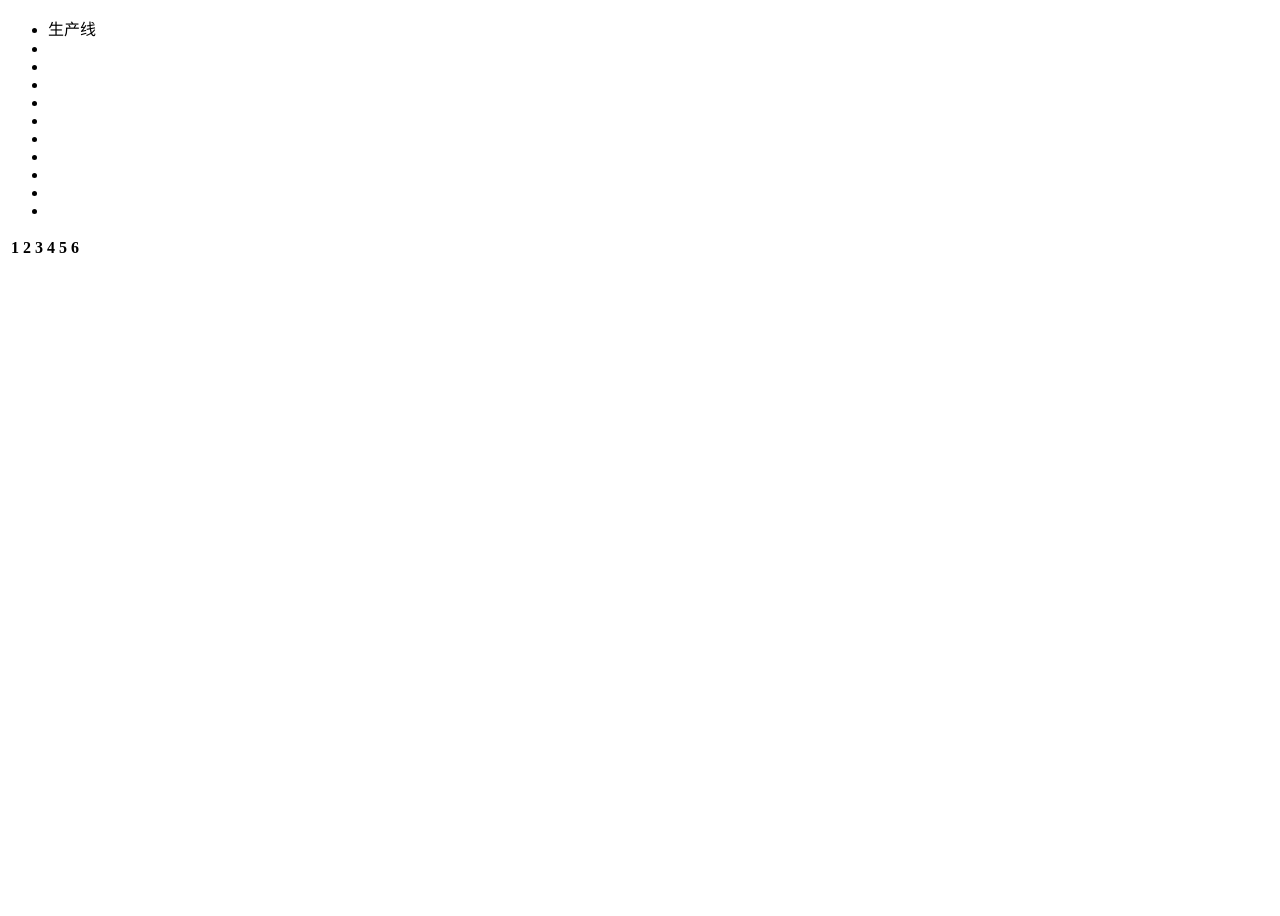
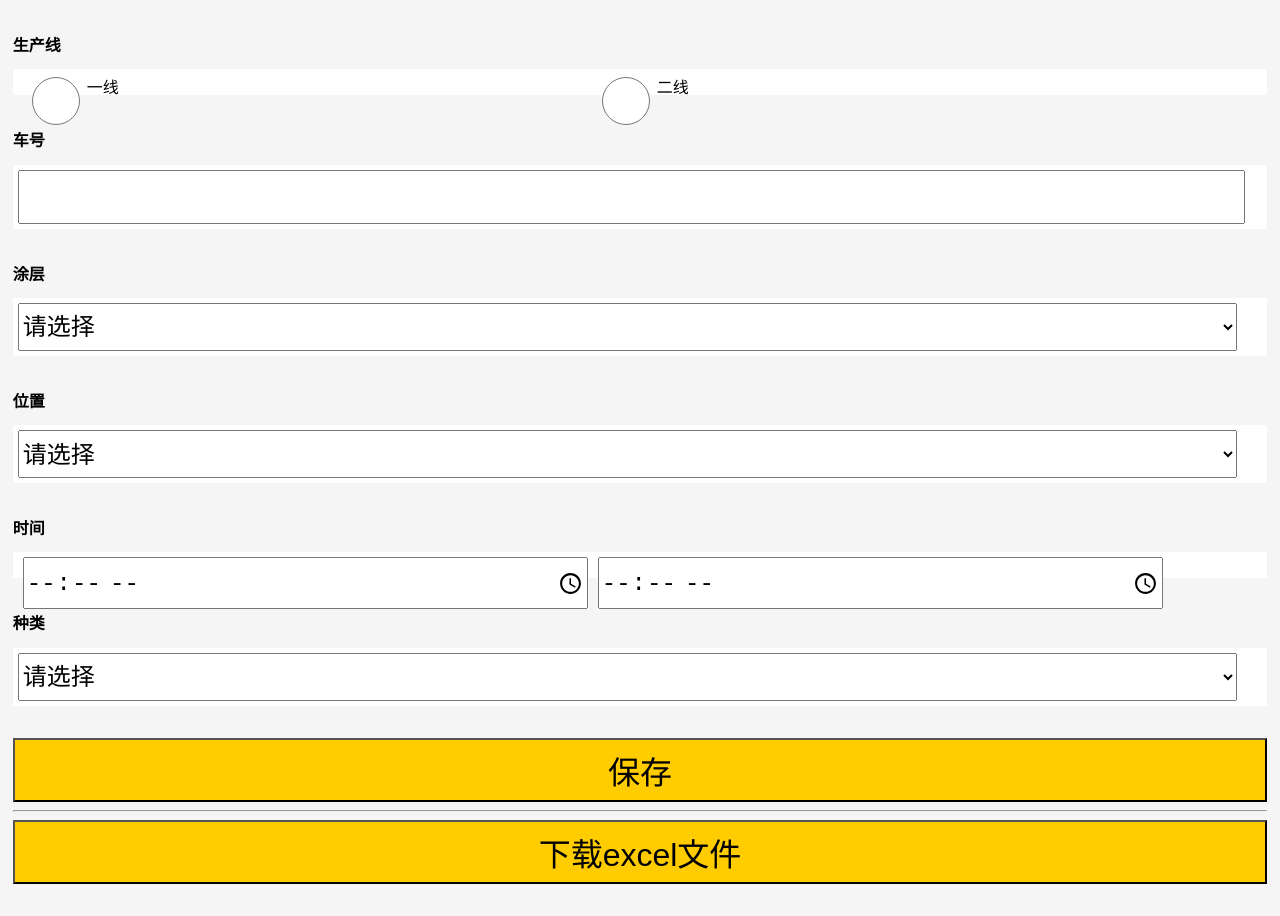
Before and after one commit to tolozine/tolozine.github.io, a plain HTML site: page Recode.html in a window 1280 px wide. Before the commit the page ends 800 px from the top, so only its background shows below. Drawn offline with Linux system fonts and the light colour scheme.

Commit message:
Update Recode.html
add

```diff
--- a/Recode.html
+++ b/Recode.html
@@ -1,31 +1,114 @@
 <!DOCTYPE html>
-
 <html lang="en" xmlns="http://www.w3.org/1999/xhtml">
 <head>
     <meta charset="utf-8" />
     <title>BW Recode Mobile data</title>
+    <style>
+        body{
+            margin:2em auto; padding:0; width:98%;
+            background:#f5f5f5;
+            font:24px;
+        }
+        ul,li{ margin:0; padding:0; list-style:none;}
+        li{ margin:2em 0em; clear:both;}
+
+        li h2{ font-weight:bold; font-size:1em;}
+
+        li.input{
+            margin:5%;
+            width:94%;
+        }
+        li .radio{
+            width:10%;
+            float:left;
+        }
+        li input, li select{
+            width:98%;
+            height:2em;
+            font-size:24px;
+        }
+        li .half{
+            width:45%;
+            float:left;
+            margin:0 5px;
+        }
+        .bg{
+            padding:5px;
+            background:#fff;
+            clear:both;
+            min-height:1em;
+        }
+        .btn{
+            width:100%;
+            margin:0 auto;
+            height:2em;
+            line-height:2em;
+            font-size:2em;
+            background:#ffcc00;
+         }
+    </style>
 </head>
 <body>
 <ul id="info_input">
-    <li>生产线</li>
-    <li></li>
-    <li></li>
-    <li></li>
-    <li></li>
-    <li></li>
-    <li></li>
-    <li></li>
-    <li></li>
-    <li></li>
-    <li></li>
+    <li>
+        <h2>生产线</h2>
+        <div class="bg">
+           <div class="half"> <input type="radio" class="radio" id="Line1" value="Line1" name="line" /><label for="Line1">一线</label> </div>
+           <div class="half"> <input type="radio" class="radio" id="Line2" value="Line2" name="line" /><label for="Line2">二线</label> </div>
+       </div>
+    </li>
+
+    <li>
+        <h2>车号</h2>
+        <div class="bg"><input id="id" value="" /></div>
+    </li>
+
+    <li><h2>涂层</h2>
+        <div class="bg">
+            <select name="layer" id="layer">
+              <option value="">请选择</option>
+              <option value="/">请选择</option>
+            </select>
+        </div>
+    </li>
+
+    <li>
+    <h2>位置</h2>
+       <div class="bg">
+        <select name="position" id="position">
+              <option value="">请选择</option>
+            </select>
+       </div>
+    </li>
+
+    <li><h2>时间</h2>
+         <div class="bg">
+            <input id="time1" type="time" class="half" value="" /><input id="time2" type="time"  class="half" value="" />
+          </div>
+    </li>
+
+    <li><h2>种类</h2>
+        <div class="bg">
+
+        <select name="type" id="type">
+              <option value="">请选择</option>
+            </select>
+
+
+        </div>
+    </li>
 </ul>
+<div><input type="submit" value="保存" class="btn" /></div>
+<hr>
+<div><input type="submit" value="下载excel文件" class="btn" /></div>
+
 </body>
 </html>
-<table id="info_result">
-<tr>
-    <th>1</th><th>2</th><th>3</th><th>4</th><th>5</th><th>6</th>
-</tr>
-<tr>
-    <td></td><td></td><td></td><td></td><td></td><td></td>
-</tr>
+<table id="info_result" style="display:none;">
+    <tr>
+        <th>生产线</th><th>车号</th><th>涂层</th><th>位置</th><th>时间</th><th>种类</th>
+    </tr>
+    <tr>
+        <td></td><td></td><td></td><td></td><td></td><td></td>
+    </tr>
 </table>
```
